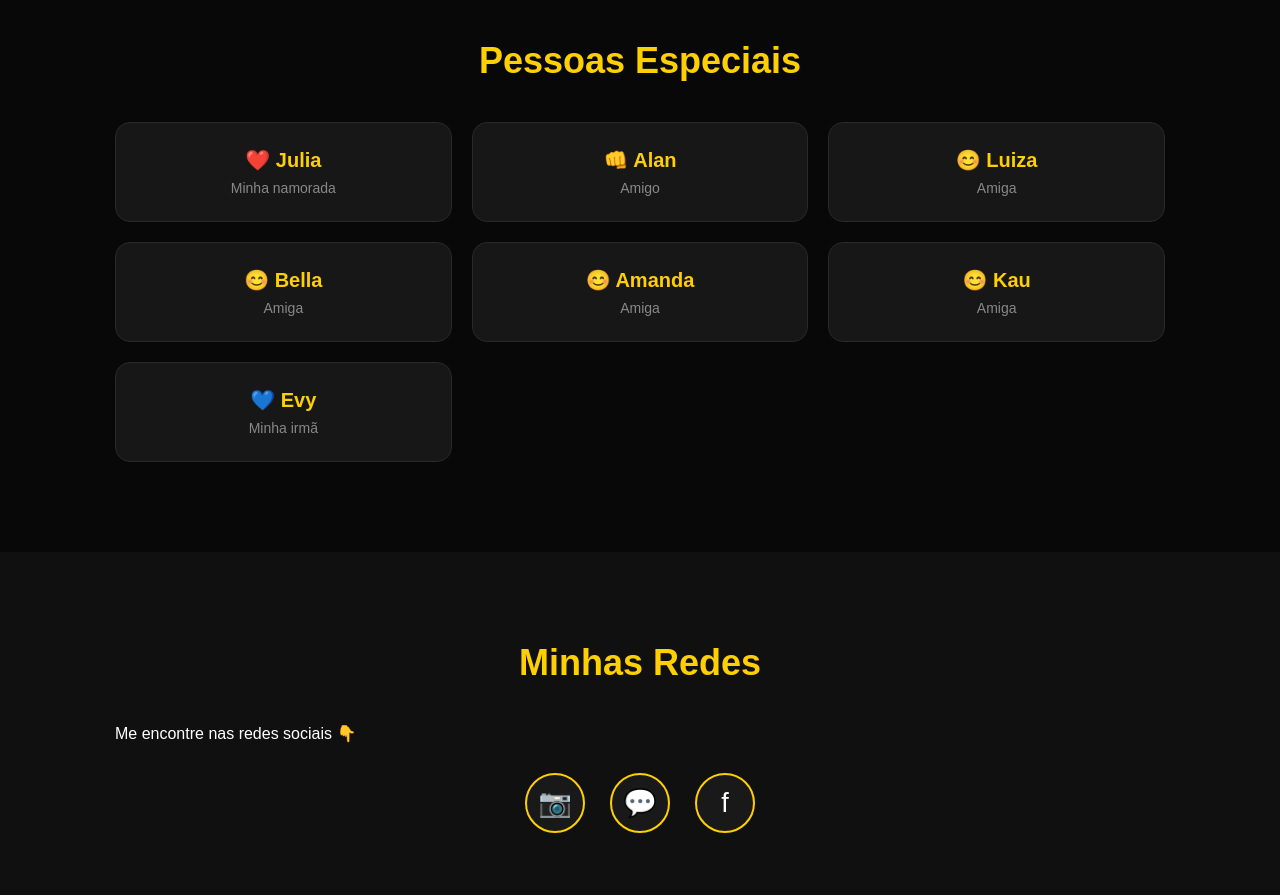
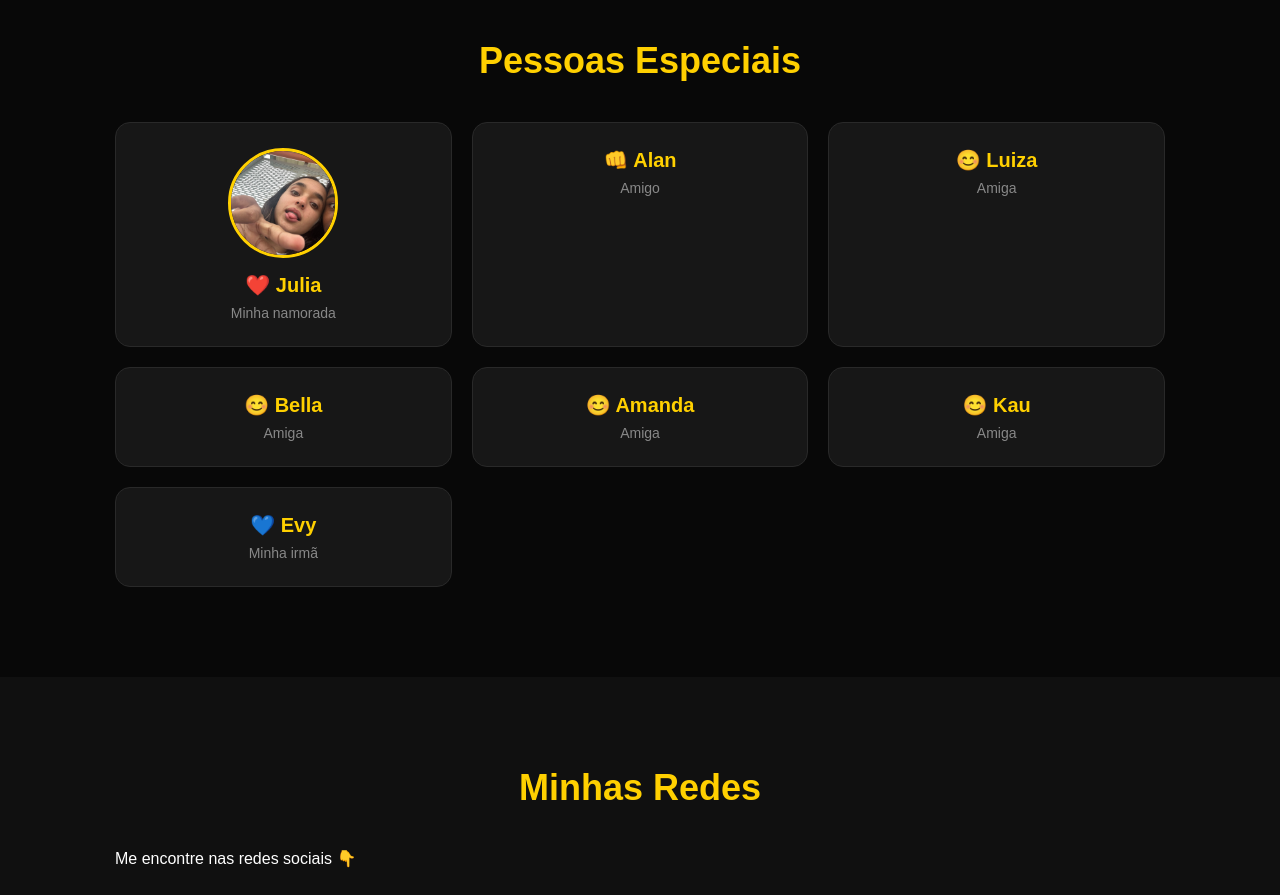
Before and after one commit to neguinho001/alessandro2cds, a plain HTML site: page index.html in a window 1280 px wide. Shown: the part 3440-4335 px from the top of the page. Drawn offline with Linux system fonts and the light colour scheme.

Commit message:
Add files via upload

```diff
--- a/index.html
+++ b/index.html
@@ -51,6 +51,7 @@ section{padding:90px 20px}
 .amigos{display:grid;grid-template-columns:repeat(3,1fr);gap:20px}
 .amigo{padding:25px 15px;text-align:center;font-size:20px;font-weight:bold}
 .amigo span{color:#ffd000}
+.foto-julia{width:110px;height:110px;object-fit:cover;border-radius:50%;border:3px solid #ffd000;margin:0 auto 15px;display:block}.julia-card{overflow:hidden}
 .tipo{display:block;color:#888;font-size:14px;margin-top:8px;font-weight:normal}
 .social{display:flex;justify-content:center;gap:25px;margin-top:30px}
 .social a{width:60px;height:60px;display:flex;align-items:center;justify-content:center;border-radius:50%;background:#191919;border:2px solid #ffd000;color:#fff;text-decoration:none;font-size:27px;transition:.3s}
@@ -182,7 +183,7 @@ section{padding:70px 15px}
 <div class="container">
 <h2 class="titulo">Pessoas Especiais</h2>
 <div class="amigos">
-<div class="amigo">❤️ <span>Julia</span><small class="tipo">Minha namorada</small></div>
+<div class="amigo julia-card"><img src="img/julia.jpg" alt="Julia" class="foto-julia"><div>❤️ <span>Julia</span></div><small class="tipo">Minha namorada</small></div>
 <div class="amigo">👊 <span>Alan</span><small class="tipo">Amigo</small></div>
 <div class="amigo">😊 <span>Luiza</span><small class="tipo">Amiga</small></div>
 <div class="amigo">😊 <span>Bella</span><small class="tipo">Amiga</small></div>
```
Also changed, not shown: img/julia.jpg (added).
